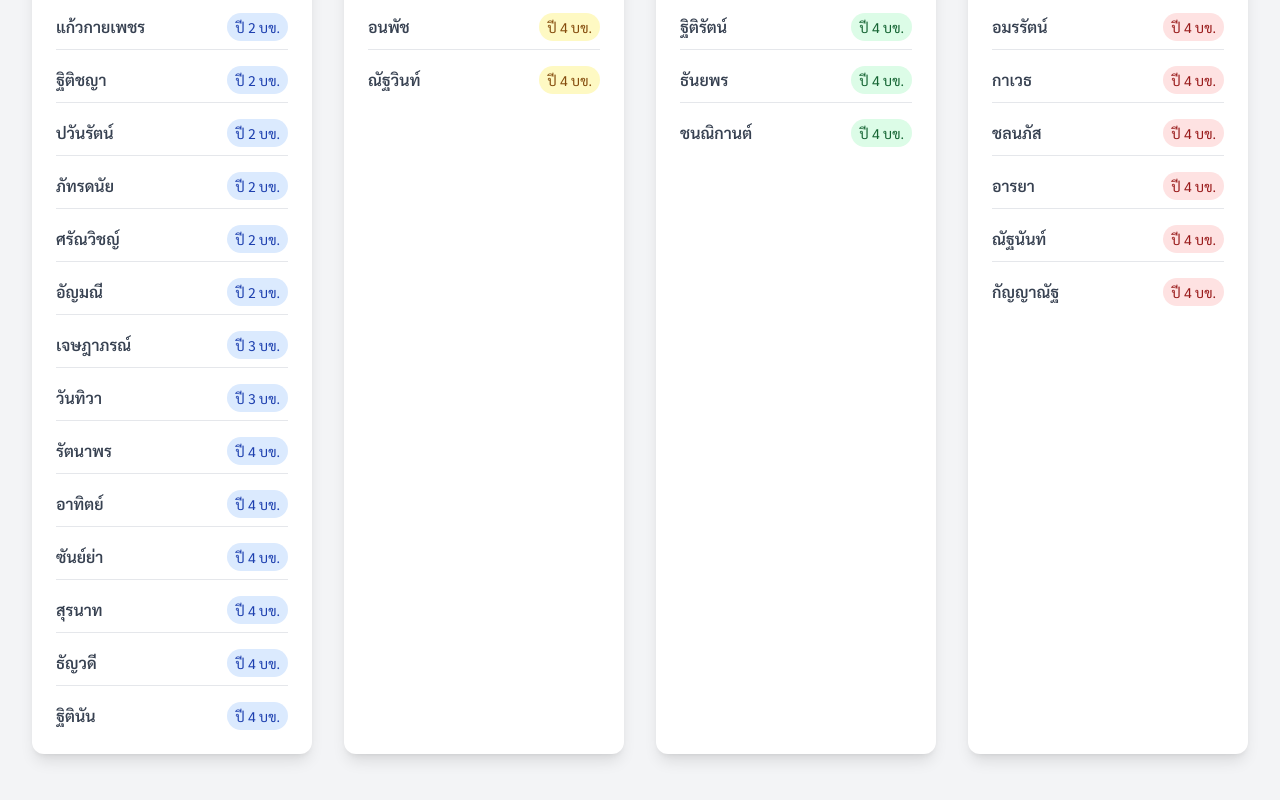
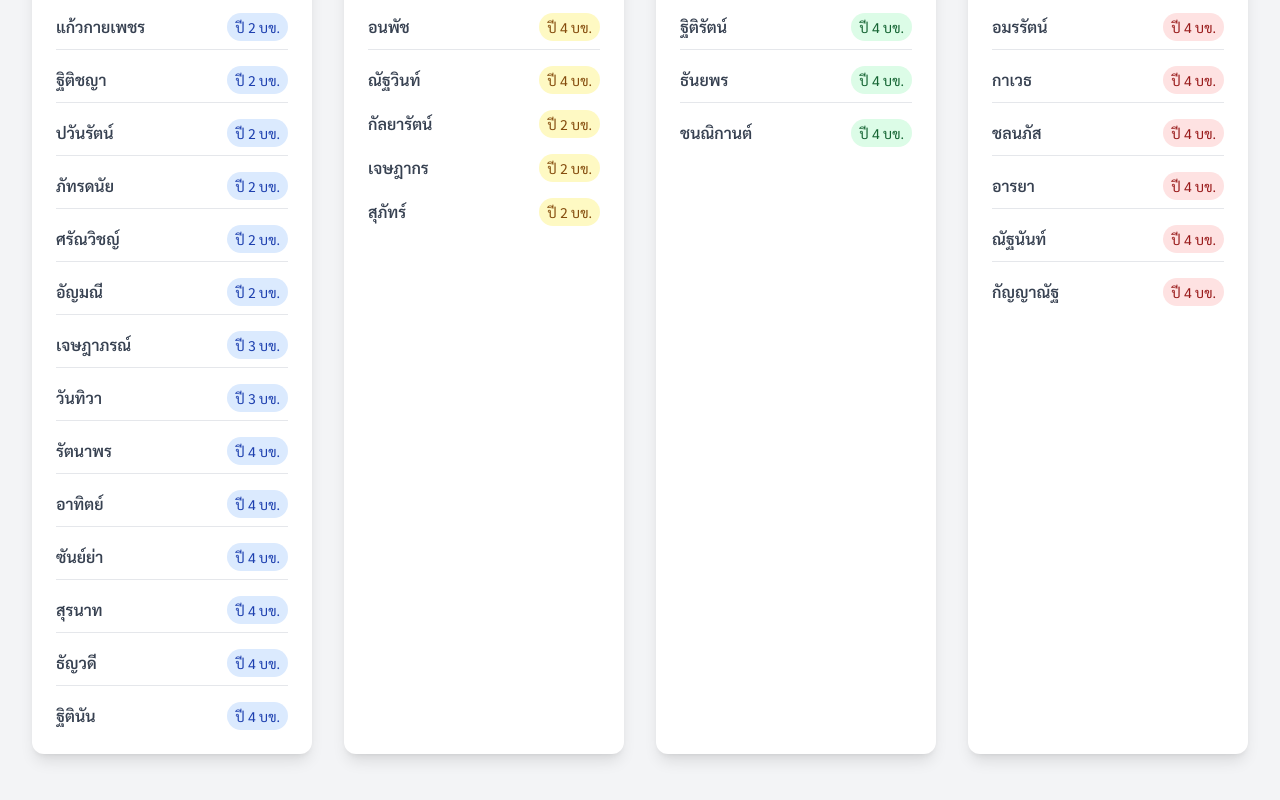
Before and after one commit to DamrongvudhiOnwimol/interactive-rice-seed-tech, a plain HTML site: page index4.html in a window 1280 px wide. Shown: the part 1800-2600 px from the top of the page. Drawn offline with nearby package versions, Linux system fonts and the light colour scheme.

Commit message:
Update_index4.html

```diff
--- a/index4.html
+++ b/index4.html
@@ -120,6 +120,9 @@
                     <li class="flex justify-between items-center border-b pb-2"><span class="font-semibold text-gray-700">เสาวลักษณ์</span><span class="text-sm bg-yellow-100 text-yellow-800 px-2 py-1 rounded-full">ปี 4 บข.</span></li>
                     <li class="flex justify-between items-center border-b pb-2"><span class="font-semibold text-gray-700">อนพัช</span><span class="text-sm bg-yellow-100 text-yellow-800 px-2 py-1 rounded-full">ปี 4 บข.</span></li>
                     <li class="flex justify-between items-center"><span class="font-semibold text-gray-700">ณัฐวินท์</span><span class="text-sm bg-yellow-100 text-yellow-800 px-2 py-1 rounded-full">ปี 4 บข.</span></li>
+                    <li class="flex justify-between items-center"><span class="font-semibold text-gray-700">กัลยารัตน์</span><span class="text-sm bg-yellow-100 text-yellow-800 px-2 py-1 rounded-full">ปี 2 บข.</span></li>
+                    <li class="flex justify-between items-center"><span class="font-semibold text-gray-700">เจษฎากร</span><span class="text-sm bg-yellow-100 text-yellow-800 px-2 py-1 rounded-full">ปี 2 บข.</span></li>
+                    <li class="flex justify-between items-center"><span class="font-semibold text-gray-700">สุภัทร์</span><span class="text-sm bg-yellow-100 text-yellow-800 px-2 py-1 rounded-full">ปี 2 บข.</span></li>
                 </ul>
             </div>
 
```
